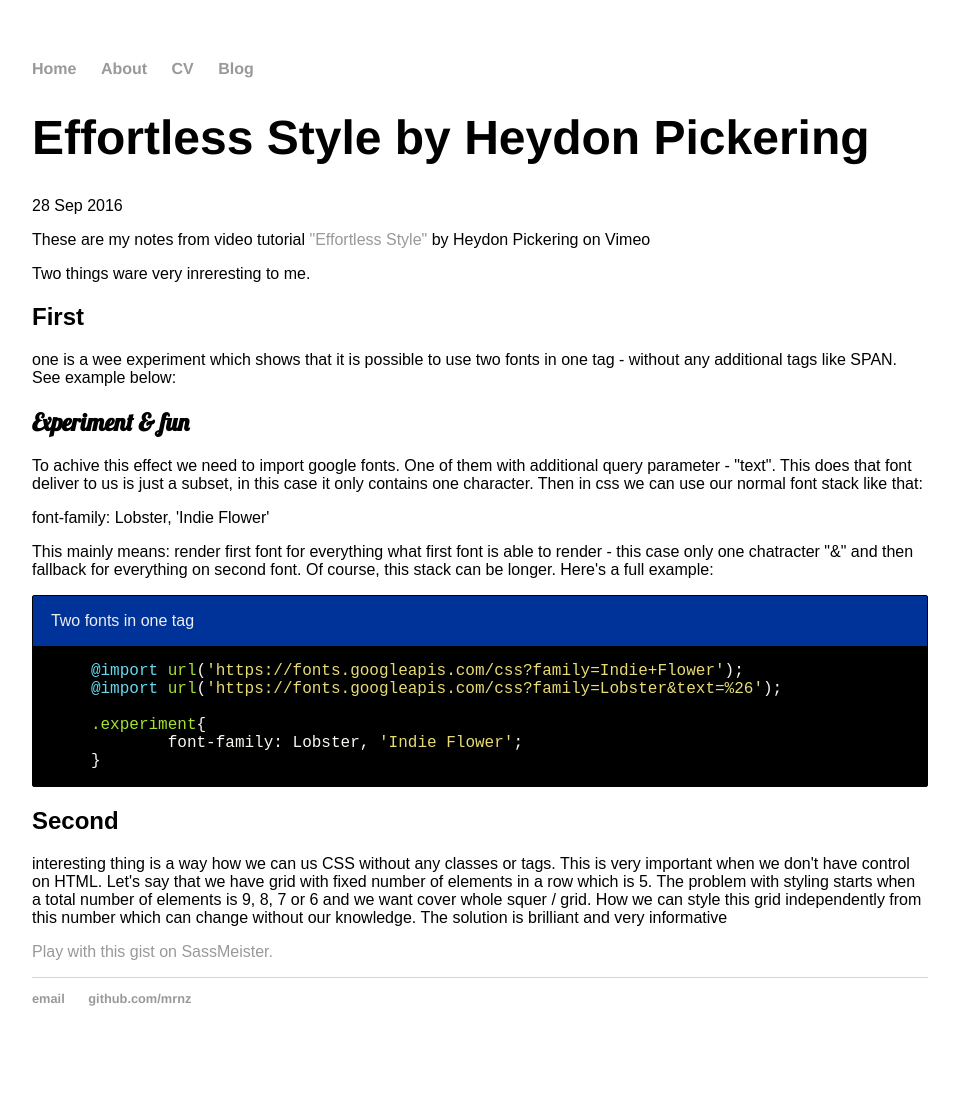
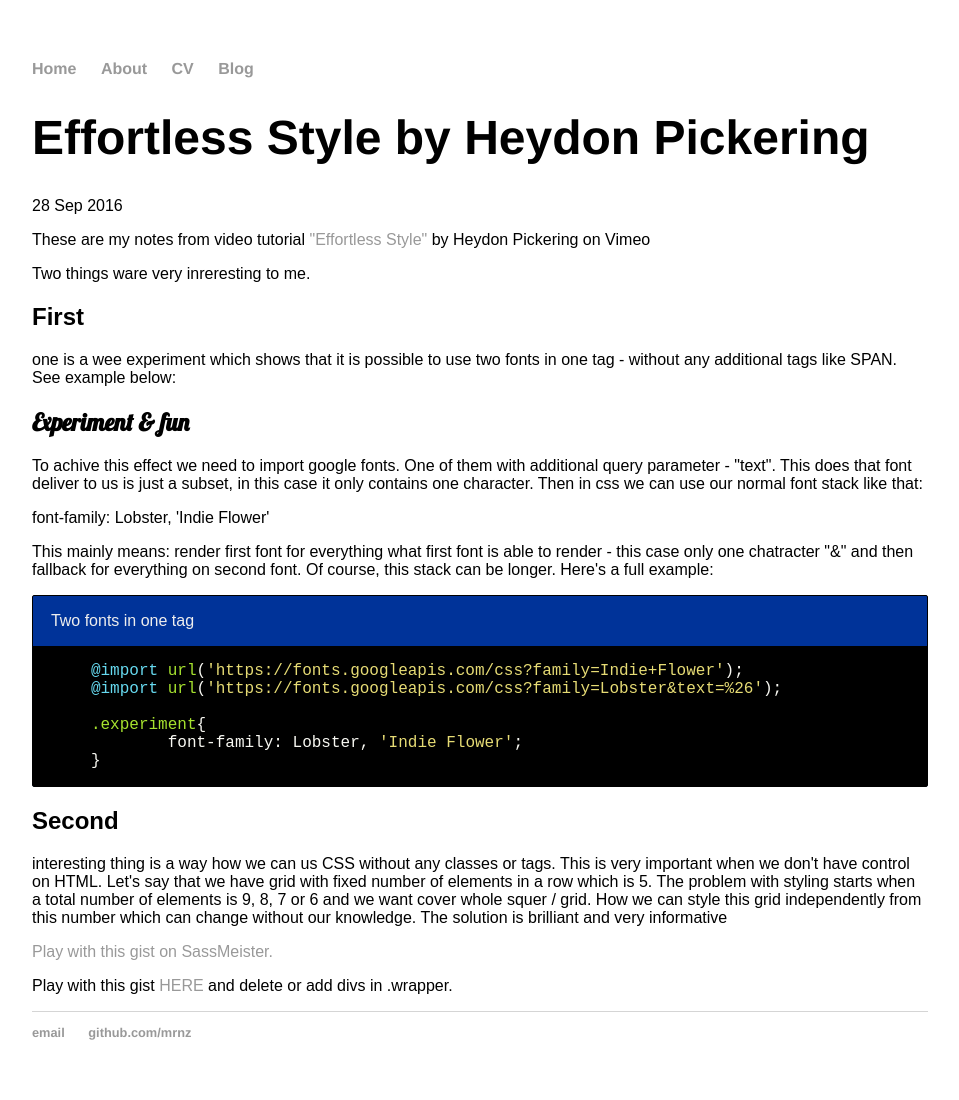
Before and after one commit to mrnz/mrnz.github.io, a Jekyll site: the page built from _posts/2016-09-28-two-fonts-in-one-word.md, in a window 1280 px wide. Shown: the whole page, without its empty margins (160-1119 px from the left). Built offline with Jekyll 4.4.1, drawn with Linux system fonts in a browser that asks for light colours; a script that is not in the unit is left out; before the commit the page ends 1066 px from its top, so only the background shows below that.

Commit message:
two fonts experiment

```diff
--- a/_posts/2016-09-28-two-fonts-in-one-word.md
+++ b/_posts/2016-09-28-two-fonts-in-one-word.md
@@ -42,5 +42,6 @@
 <p>interesting thing is a way how we can us CSS without any classes or tags. This is very important when we don't have control on HTML.
  Let's say that we have grid with fixed number of elements in a row which is 5. The problem with styling starts when a total number of elements is 9, 8, 7 or 6 and we want cover whole squer / grid. How we can style this grid independently from this number which can change without our knowledge. The solution is brilliant and very informative</p>
 
+<p class="sassmeister" data-gist-id="dbbdf12e4af675e6dde6d98838f4fb0a" data-height="480" data-theme="monokai"><a href="http://sassmeister.com/gist/dbbdf12e4af675e6dde6d98838f4fb0a">Play with this gist on SassMeister.</a></p><script src="http://cdn.sassmeister.com/js/embed.js" async></script>
 
-<p class="sassmeister" data-gist-id="dbbdf12e4af675e6dde6d98838f4fb0a" data-height="480" data-theme="monokai"><a href="http://sassmeister.com/gist/dbbdf12e4af675e6dde6d98838f4fb0a">Play with this gist on SassMeister.</a></p><script src="http://cdn.sassmeister.com/js/embed.js" async></script>
+<p>Play with this gist <a href="http://www.sassmeister.com/gist/dbbdf12e4af675e6dde6d98838f4fb0a">HERE</a> and delete or add divs in .wrapper.</p>
```
